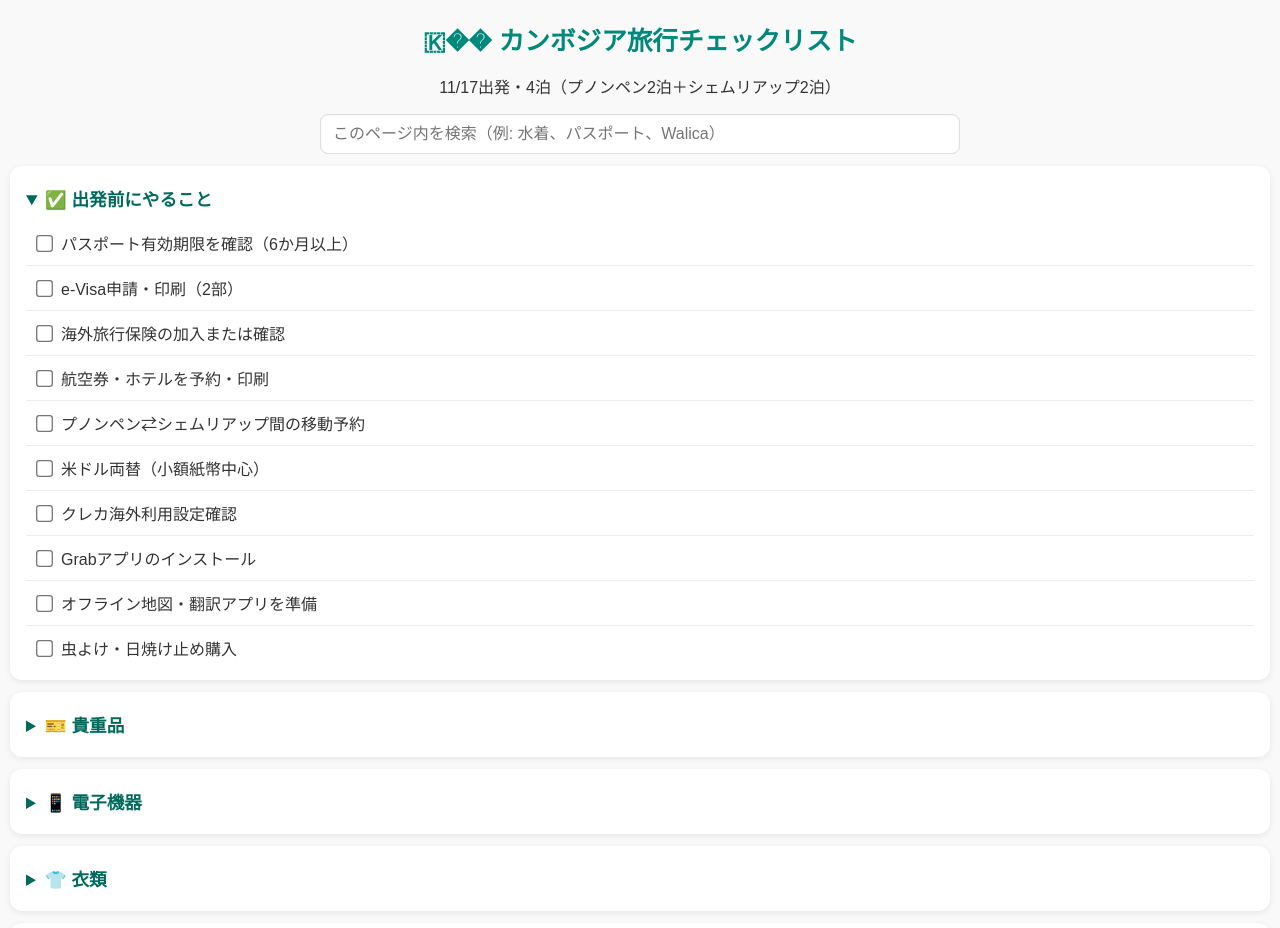
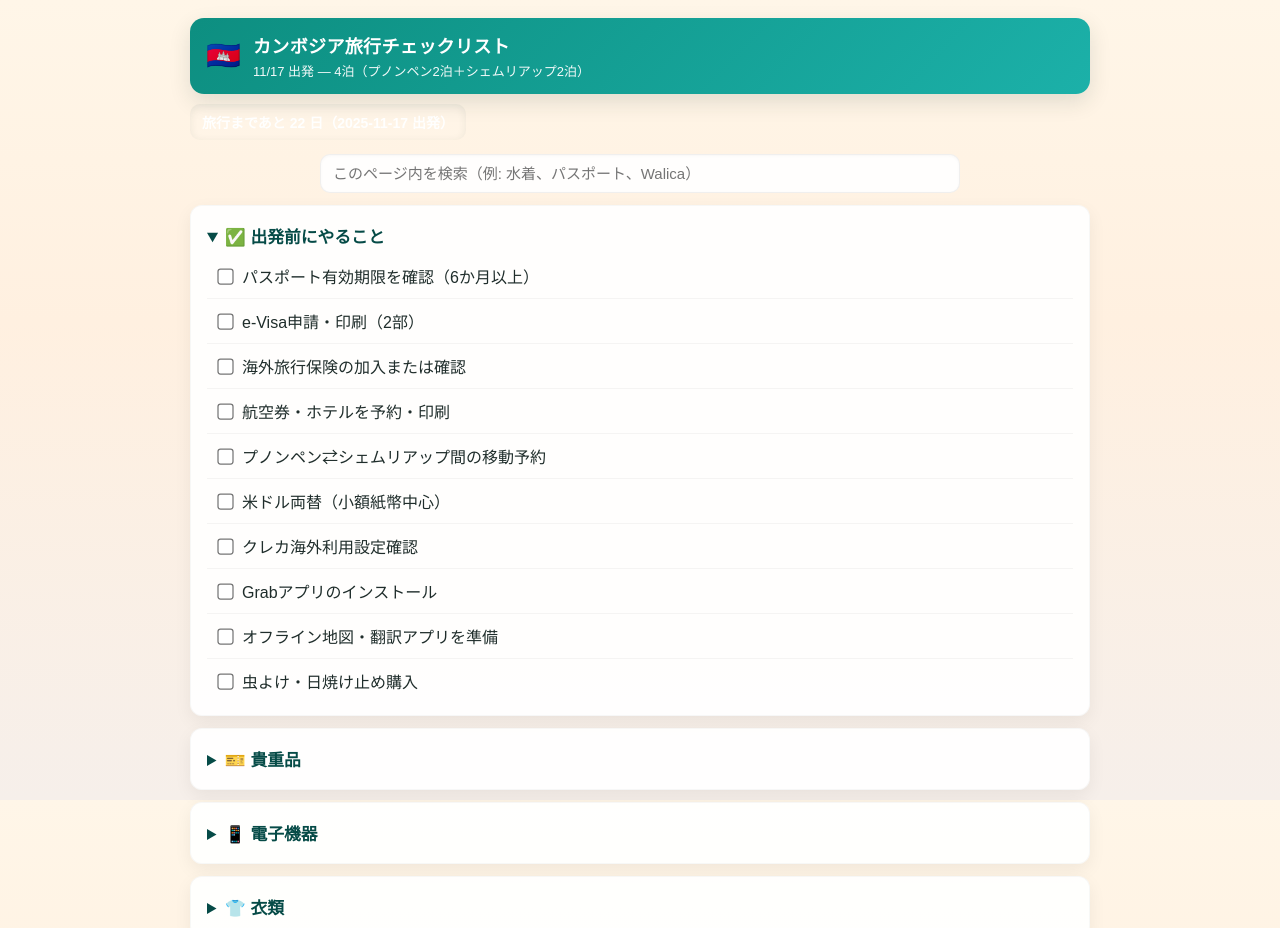
Before and after one commit to Yonekawa-Ryusei/Cambodia, a plain HTML site: page index.html in a window 1280 px wide. Shown: the top 928 px of the page. Drawn offline with Linux system fonts and the light colour scheme.

Commit message:
Improve header, add countdown, search, and styling

```diff
--- a/index.html
+++ b/index.html
@@ -1,120 +1,212 @@
 <!DOCTYPE html>
 <html lang="ja">
 <head>
-<meta charset="UTF-8">
-<meta name="viewport" content="width=device-width, initial-scale=1.0">
+<meta charset="UTF-8" />
+<meta name="viewport" content="width=device-width, initial-scale=1.0" />
 <title>カンボジア旅行チェックリスト</title>
 <style>
+  :root{
+    --bg-start: #FFF7E6;
+    --bg-end: #FFEFD5;
+    --accent: #00897b;
+    --muted: #6b6b6b;
+    --card-bg: rgba(255,255,255,0.92);
+    --shadow: 0 6px 18px rgba(13, 20, 25, 0.06);
+    --mark: #fff1a8;
+  }
+  html,body{
+    height:100%;
+    margin:0;
+  }
   body {
-    font-family: "Hiragino Sans", "Meiryo", sans-serif;
-    background-color: #f9f9f9;
-    margin: 0;
-    padding: 0 10px 60px;
-    color: #333;
+    font-family: "Hiragino Sans", "Meiryo", "Noto Sans JP", sans-serif;
+    background: linear-gradient(180deg, #FFF6E8 0%, #FFF0E0 40%, #F6EFEA 100%);
+    padding: 18px 12px 60px;
+    color: #1f2d2b;
+    -webkit-font-smoothing:antialiased;
+    -moz-osx-font-smoothing:grayscale;
   }
-  h1 {
-    text-align: center;
-    color: #00897b;
-    font-size: 1.6em;
-    margin-top: 20px;
+
+  .top {
+    max-width: 900px;
+    margin: 0 auto 14px;
   }
+
+  .header {
+    display:flex;
+    align-items:center;
+    gap:12px;
+    background: linear-gradient(135deg, rgba(0,137,123,0.95), rgba(3,169,162,0.9));
+    color: #fff;
+    padding:14px 16px;
+    border-radius:14px;
+    box-shadow: 0 8px 22px rgba(3, 46, 43, 0.12);
+  }
+  .header .logo {
+    font-size:28px;
+    line-height:1;
+  }
+  .header .title {
+    display:flex;
+    flex-direction:column;
+    gap:3px;
+  }
+  .header h1 {
+    margin:0;
+    font-size:18px;
+    font-weight:700;
+    letter-spacing:0.02em;
+  }
+  .header p {
+    margin:0;
+    font-size:13px;
+    opacity:0.95;
+  }
+
+  .meta {
+    margin-top:10px;
+    display:flex;
+    align-items:center;
+    justify-content:space-between;
+    gap:12px;
+  }
+  .countdown {
+    background: rgba(255,255,255,0.08);
+    color: rgba(255,255,255,0.95);
+    padding:8px 12px;
+    border-radius:10px;
+    font-weight:600;
+    font-size:14px;
+    box-shadow: 0 2px 8px rgba(3,46,43,0.08) inset;
+  }
+
   .search {
     display:flex;
     justify-content:center;
-    margin: 8px 0 6px 0;
+    margin: 12px 0 6px 0;
+    width:100%;
   }
   .search input[type="search"] {
     width:100%;
     max-width:640px;
     padding:10px 12px;
-    border-radius:8px;
-    border:1px solid #ddd;
+    border-radius:10px;
+    border:1px solid rgba(0,0,0,0.06);
+    background:var(--card-bg);
     box-shadow: inset 0 1px 3px rgba(0,0,0,0.03);
-    font-size:1rem;
+    font-size:15px;
+    outline:none;
+  }
+  .search input[type="search"]:focus {
+    box-shadow: 0 6px 18px rgba(3,169,162,0.12);
+    border-color: rgba(0,137,123,0.9);
   }
   .search .info {
     text-align:center;
     font-size:0.9rem;
-    color:#666;
+    color:var(--muted);
     margin-top:6px;
   }
+
+  .container {
+    max-width: 900px;
+    margin: 14px auto 40px;
+  }
+
   section {
-    background: #fff;
+    background: var(--card-bg);
     margin: 12px 0;
-    padding: 10px 16px;
+    padding: 12px 16px;
     border-radius: 12px;
-    box-shadow: 0 2px 6px rgba(0,0,0,0.08);
+    box-shadow: var(--shadow);
+    border: 1px solid rgba(2,40,36,0.03);
   }
+
   summary {
-    font-weight: bold;
-    font-size: 1.1em;
-    color: #00695c;
+    font-weight: 700;
+    font-size: 1.05em;
+    color: #064b47;
     cursor: pointer;
-    padding: 10px 0;
+    padding: 6px 0;
     outline: none;
   }
+
   label {
     display: flex;
     align-items: center;
     padding: 10px 8px;
-    border-bottom: 1px solid #eee;
+    border-bottom: 1px solid rgba(0,0,0,0.04);
     font-size: 1em;
   }
   label:last-child {
     border-bottom: none;
   }
   input[type="checkbox"] {
-    transform: scale(1.3);
+    transform: scale(1.25);
     margin-right: 10px;
-    accent-color: #00897b;
+    accent-color: var(--accent);
   }
   label:active {
-    background-color: #e0f2f1;
+    background-color: rgba(0,0,0,0.01);
   }
-  footer {
-    text-align: center;
-    font-size: 0.85em;
-    color: #777;
-    margin-top: 30px;
-  }
-  details {
-    transition: all 0.3s ease;
-  }
+
   a {
     color: #00695c;
     text-decoration: none;
+    font-weight:600;
   }
   a:hover {
     text-decoration: underline;
   }
+
   mark {
-    background: #fffb91;
+    background: var(--mark);
     padding: 0 2px;
     border-radius: 2px;
   }
-  @media (max-width: 600px) {
-    body {
-      font-size: 16px;
-      padding: 0 5px 60px;
+
+  footer {
+    text-align: center;
+    font-size: 0.88em;
+    color: #586361;
+    margin-top: 26px;
   }
-    label {
-      padding: 12px 6px;
+
+  @media (max-width:700px) {
+    .header { padding:12px; gap:10px }
+    .header .logo { font-size:24px }
+    .header h1 { font-size:16px }
+    .meta { flex-direction:column; align-items:flex-start; gap:8px }
   }
-    input[type="checkbox"] {
-      transform: scale(1.4);
-    }
-  }
+
 </style>
 </head>
 <body>
 
-<h1>🇰�� カンボジア旅行チェックリスト</h1>
-<p style="text-align:center;">11/17出発・4泊（プノンペン2泊＋シェムリアップ2泊）</p>
+<div class="top">
+  <header class="header" role="banner">
+    <div class="logo" aria-hidden="true">🇰🇭</div>
+    <div class="title">
+      <h1>カンボジア旅行チェックリスト</h1>
+      <p>11/17 出発 — 4泊（プノンペン2泊＋シェムリアップ2泊）</p>
+    </div>
+    <div style="margin-left:auto" aria-hidden="true"></div>
+  </header>
 
+  <div class="meta" role="region" aria-label="旅行メタ情報">
+    <div id="countdown" class="countdown" aria-live="polite">旅行まであと — 日</div>
+  </div>
+</div>
+
+<div class="container">
   <div class="search">
-  <input id="site-search" type="search" placeholder="このページ内を検索（例: 水着、パスポート、Walica）" aria-label="サイト内検索">
+    <input id="site-search" type="search"
+      placeholder="このページ内を検索（例: 水着、パスポート、Walica）"
+      aria-label="サイト内検索" />
   </div>
-<div class="search info" id="search-info" aria-live="polite" style="display:none;">検索結果: <span id="result-count">0</span> 件</div>
+  <div class="search info" id="search-info" aria-live="polite" style="display:none;">
+    検索結果: <span id="result-count">0</span> 件
+  </div>
 
   <!-- やることリスト -->
   <section>
@@ -141,9 +233,9 @@
       <label><input type="checkbox"> e-Visa印刷（2部）</label>
       <label><input type="checkbox"> 航空券（Eチケット）</label>
       <label><input type="checkbox"> 海外旅行保険証書</label>
-    <label><input type="checkbox"> クレ��ットカード</label>
+      <label><input type="checkbox"> クレジットカード</label>
       <label><input type="checkbox"> 現金（USドル）</label>
-    <label><input type="checkbox"> 国際免許証（必要なら）</label>
+      <label><input type="checkbox"> 国際���許証（必要なら）</label>
     </details>
   </section>
 
@@ -201,38 +293,33 @@
     </details>
   </section>
 
-<!-- 宿泊・割り勘情報（追加） -->
+  <!-- 宿泊・割り勘情報 -->
   <section>
     <details>
       <summary>🏨 宿泊情報・割り勘サイト</summary>
       <p style="margin:8px 0;">
         プノンペンの宿:
-      <a href="https://maps.app.goo.gl/WahkYqS9fUZ1XcDt8?g_st=ipc" target="_blank" rel="noopener noreferrer">
-        地図を開く（プノンペン）
-      </a>
+        <a href="https://maps.app.goo.gl/WahkYqS9fUZ1XcDt8?g_st=ipc" target="_blank" rel="noopener noreferrer">地図を開く（プノンペン）</a>
       </p>
       <p style="margin:8px 0;">
         シェムリアップの宿:
-      <a href="https://maps.app.goo.gl/ZACanPovHNmpbCjx6?g_st=ipc" target="_blank" rel="noopener noreferrer">
-        地図を開く（シェムリアップ）
-      </a>
+        <a href="https://maps.app.goo.gl/ZACanPovHNmpbCjx6?g_st=ipc" target="_blank" rel="noopener noreferrer">地図を開く（シェムリアップ）</a>
       </p>
       <p style="margin:8px 0;">
         割り勘サイト（Walica）:
-      <a href="https://walica.jp/group/01JWNMXB80S1482S4FEMB7QTEV" target="_blank" rel="noopener noreferrer">
-        グループページを開く
-      </a>
+        <a href="https://walica.jp/group/01JWNMXB80S1482S4FEMB7QTEV" target="_blank" rel="noopener noreferrer">グループページを開く</a>
       </p>
     </details>
   </section>
 
   <footer>
-  ✅ チェック内容は自動保存されます（スマホ対応）<br>
+    ✅ チェック内容は自動保存されます（スマホ対応）<br />
     © 2025 旅行チェックリスト
   </footer>
+</div>
 
 <script>
-  // チェック状態の保存・復元
+  // 保存・復元 (既存)
   const boxes = document.querySelectorAll('input[type="checkbox"]');
   boxes.forEach((box, i) => {
     const saved = localStorage.getItem("check" + i);
@@ -242,9 +329,30 @@
     });
   });
 
-  // --- サイト内検索機能 ---
-  // 対象ノード（label, summary, p, a）に元のHTMLを保存しておく
-  const searchableSelectors = 'label, summary, section p, section a, section summary';
+  // カウントダウン（11/17 を次に来る日付で扱う）
+  function updateCountdown() {
+    const now = new Date();
+    const year = now.getFullYear();
+    // target is November 17
+    let target = new Date(year, 10, 17, 0, 0, 0); // month index 10 = November
+    // if today is after the target date (or same day past midnight), use next year
+    if (now > target) {
+      target = new Date(year + 1, 10, 17, 0, 0, 0);
+    }
+    const oneDay = 1000 * 60 * 60 * 24;
+    const diff = Math.ceil((target - now) / oneDay);
+    const y = target.getFullYear();
+    const mm = String(target.getMonth() + 1).padStart(2, '0');
+    const dd = String(target.getDate()).padStart(2, '0');
+    const el = document.getElementById('countdown');
+    el.textContent = `旅行まであと ${diff} 日（${y}-${mm}-${dd} 出発）`;
+  }
+  updateCountdown();
+  // update every hour in case user keeps page open
+  setInterval(updateCountdown, 1000 * 60 * 60);
+
+  // --- サイト内検索機能（既存: ハイライト・折りたたみ連動） ---
+  const searchableSelectors = 'label, summary, section p, section a';
   const searchableNodes = Array.from(document.querySelectorAll(searchableSelectors));
   searchableNodes.forEach(node => {
     node.dataset.original = node.innerHTML;
@@ -255,21 +363,19 @@
   const searchInfo = document.getElementById('search-info');
 
   function escapeRegExp(string) {
-    return string.replace(/[.*+?^${}()|[\\]\]/g, '\$&');
+    return string.replace(/[.*+?^${}()|[\\]\]/g, '\\$&');
   }
 
   function performSearch(q) {
     const lowQ = q.trim().toLowerCase();
     let totalMatches = 0;
 
-    // restore all nodes first
     searchableNodes.forEach(node => {
       node.innerHTML = node.dataset.original;
+      if (node.tagName.toLowerCase() === 'label') node.style.display = 'flex';
     });
 
     if (lowQ === '') {
-      // show all labels and collapse details to their previous state
-      document.querySelectorAll('label').forEach(l => l.style.display = 'flex');
       document.querySelectorAll('section details').forEach(d => d.open = false);
       searchInfo.style.display = 'none';
       return;
@@ -279,29 +385,25 @@
 
     document.querySelectorAll('section').forEach(section => {
       let sectionMatches = 0;
-      // search within labels and paragraphs and links inside this section
       const nodes = section.querySelectorAll('label, p, a, summary');
       nodes.forEach(n => {
         const text = n.textContent || '';
         if (text.toLowerCase().indexOf(lowQ) !== -1) {
-          // highlight matches in the HTML using the original stored value
           const original = n.dataset && n.dataset.original ? n.dataset.original : n.innerHTML;
           n.innerHTML = original.replace(regex, '<mark>$1</mark>');
           sectionMatches += 1;
         } else {
-          // hide labels only (keep paragraphs/links visible if needed)
           if (n.tagName.toLowerCase() === 'label') {
             n.style.display = 'none';
           }
         }
       });
-
+      const details = section.querySelector('details');
       if (sectionMatches > 0) {
-        section.querySelector('details').open = true;
+        details.open = true;
       } else {
-        section.querySelector('details').open = false;
+        details.open = false;
       }
-
       totalMatches += sectionMatches;
     });
 
```
Lines whose indentation alone changed are shown as unchanged.
